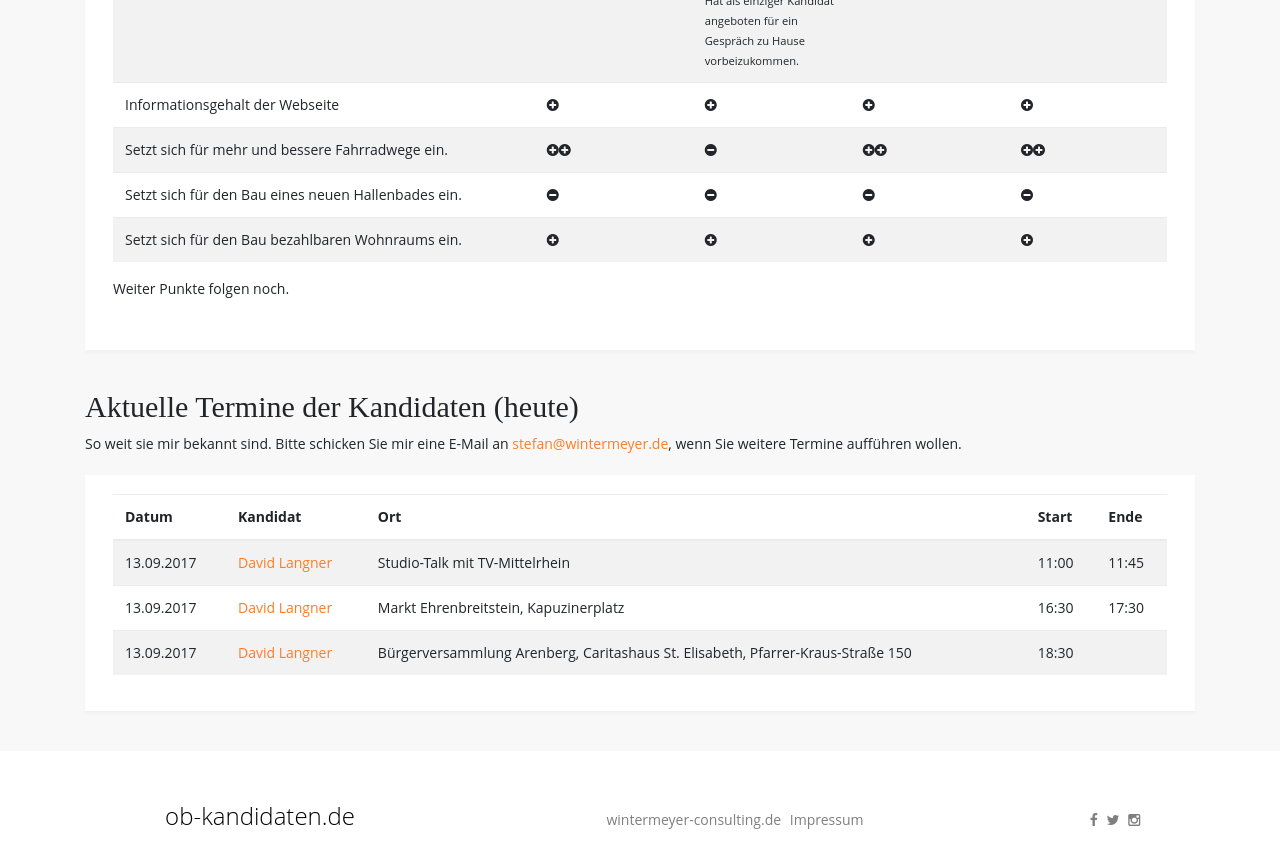
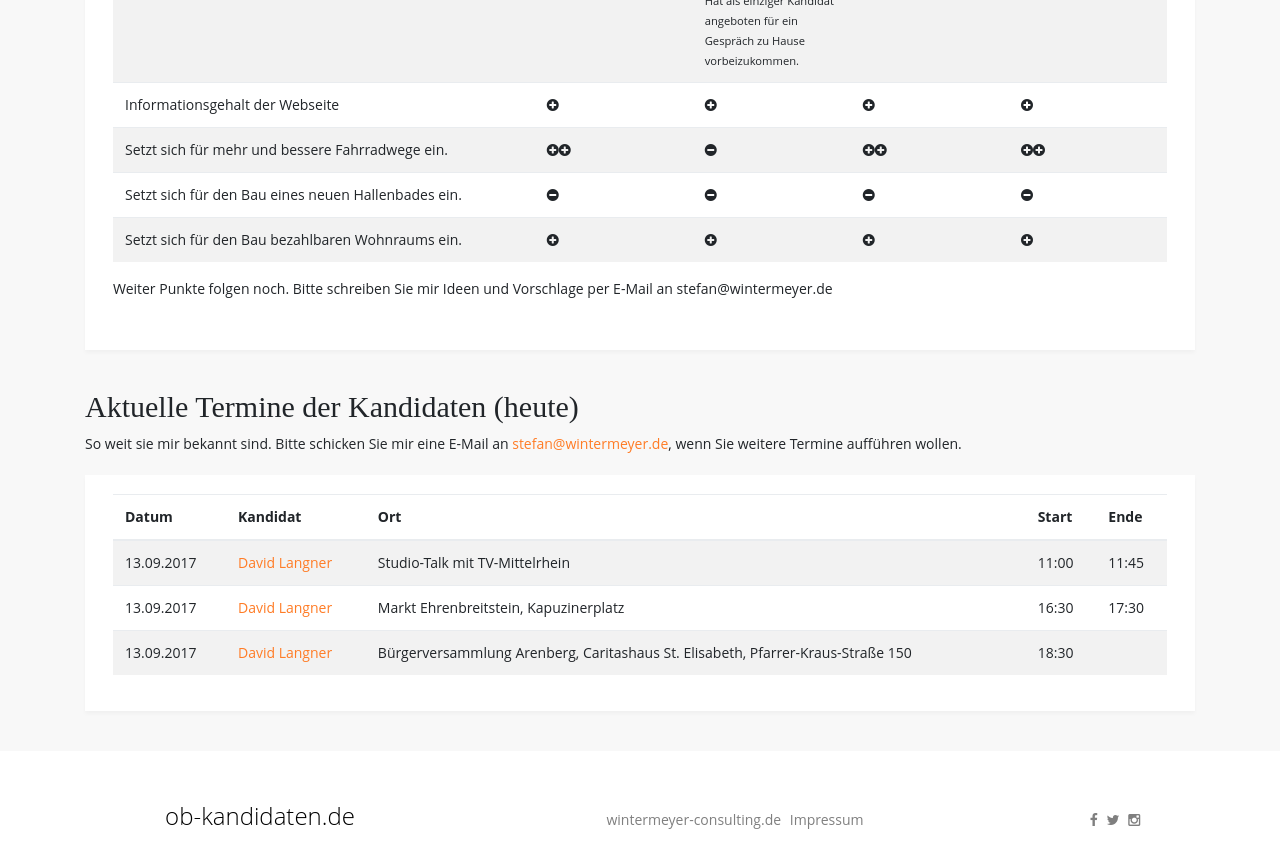
Before and after one commit to wintermeyer/www.ob-kandidaten.de, a Jekyll site: the page built from jekyll/index.html, in a window 1280 px wide and 900 px high, scrolled down 2031 px. Shown: the top 868 px of the window. Built offline with Jekyll 4.4.1, drawn with Linux system fonts in a browser that asks for light colours.

Commit message:
E-Mail Adresse hinzugefügt.

```diff
--- a/jekyll/_includes/vergleichstabelle.html
+++ b/jekyll/_includes/vergleichstabelle.html
@@ -73,7 +73,7 @@
             </tr>
           </tbody>
         </table>
-        <p>Weiter Punkte folgen noch.</p>
+        <p>Weiter Punkte folgen noch. Bitte schreiben Sie mir Ideen und Vorschlage per E-Mail an stefan@wintermeyer.de</p>
       </div>
     </div>
   </div>
```
